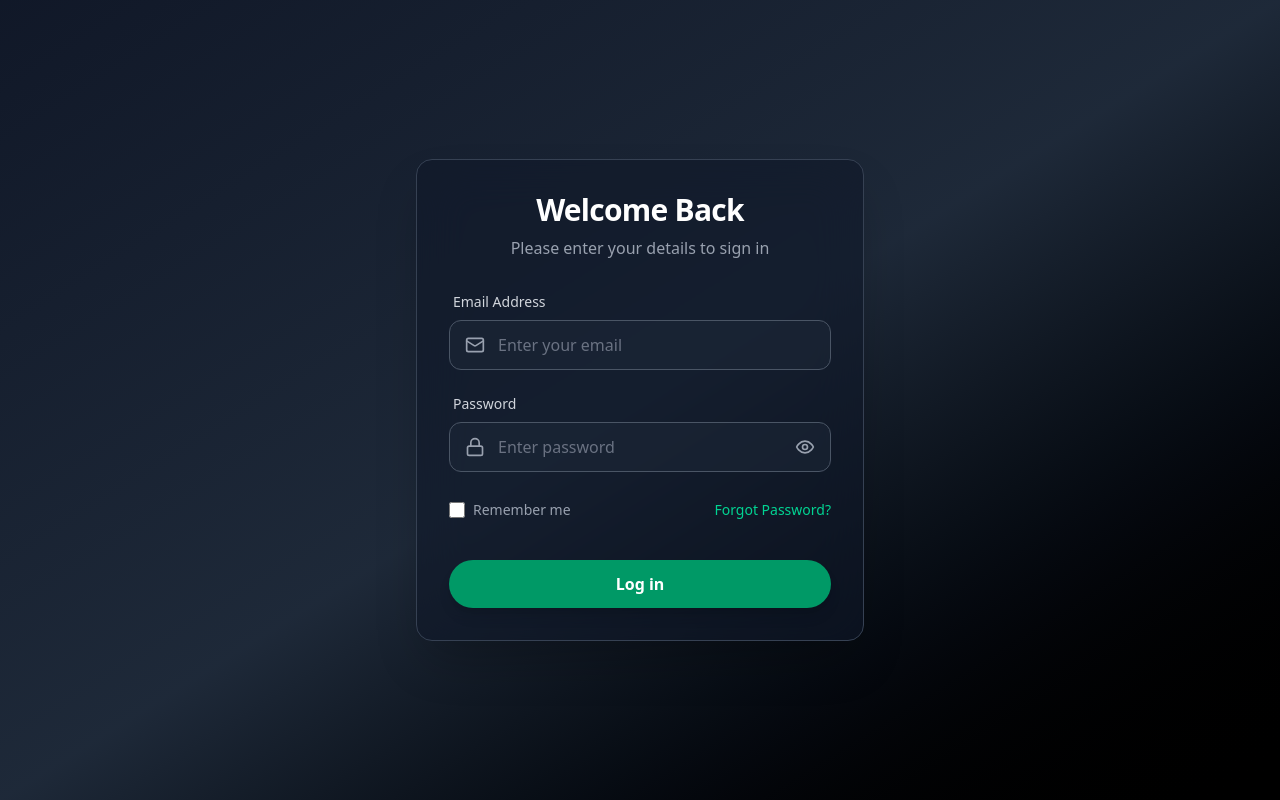
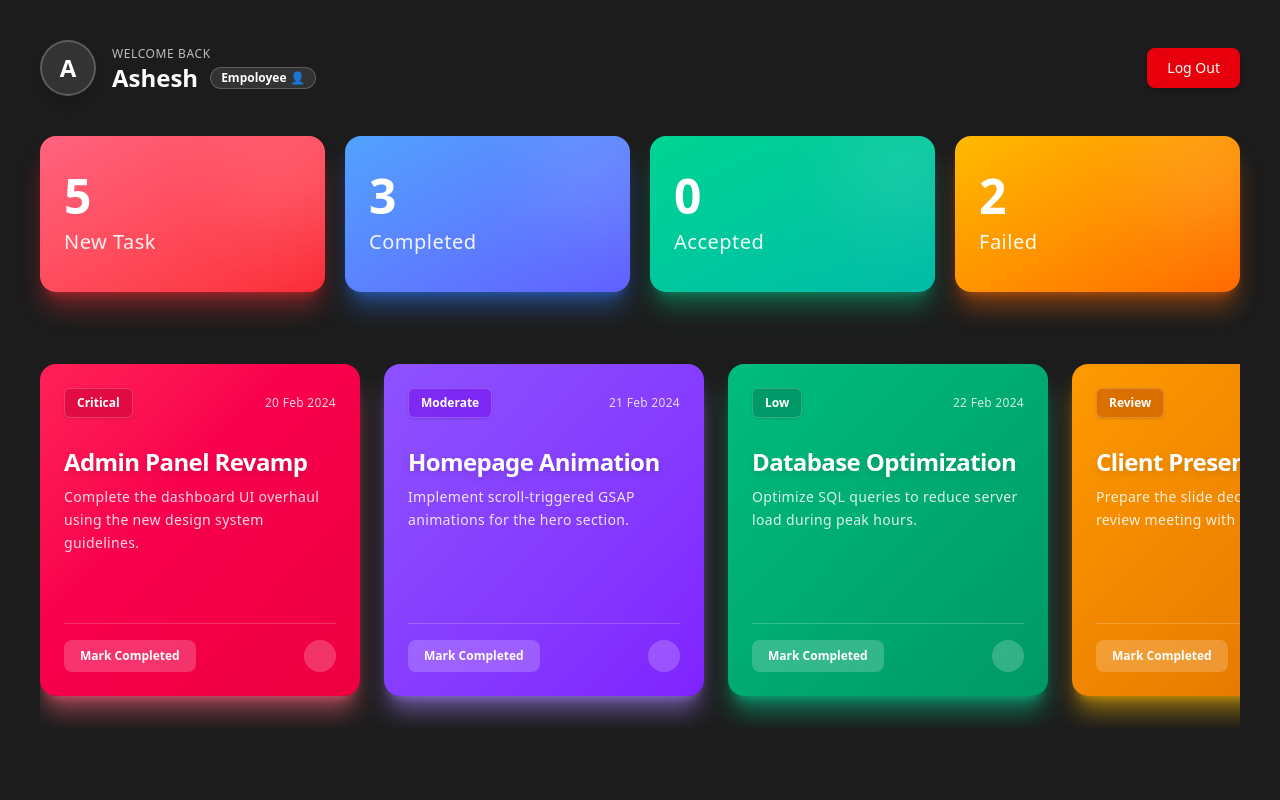
Before and after one commit to 4-Endless-coder/Employee-Management-System, a React (Vite) app: page / in a window 1280 px wide. Built offline with nearby package versions, Linux system fonts and the light colour scheme.

Commit message:
Emp Dashboard

```diff
--- a/src/App.jsx
+++ b/src/App.jsx
@@ -1,11 +1,13 @@
 import React from "react";
 import Login from "./components/Auth/Login";
+import EmployeeDashboard from "./components/Dashboard/EmployeeDashboard";
 
 
 const App = () => {
   return (
     <>
-      <Login />
+      {/* <Login /> */}
+      <EmployeeDashboard />
     </>
   );
 };
--- a/src/components/Dashboard/EmployeeDashboard.jsx
+++ b/src/components/Dashboard/EmployeeDashboard.jsx
@@ -0,0 +1,16 @@
+import React from 'react'
+import Header from '../../other/Header'
+import TaskListNumber from '../../other/TaskListNumber'
+import TaskList from '../TaskList/TaskList'
+
+const EmployeeDashboard = () => {
+  return (
+    <div className='p-10 bg-[#1C1C1C] h-screen'>
+        <Header />
+        <TaskListNumber />
+        <TaskList />
+    </div>
+  )
+}
+
+export default EmployeeDashboard
--- /dev/null
+++ b/src/components/TaskList/TaskList.jsx
@@ -0,0 +1,109 @@
+import React from "react";
+
+const TaskList = () => {
+  const tasks = [
+    {
+      priority: "Critical",
+      date: "20 Feb 2024",
+      title: "Admin Panel Revamp",
+      desc: "Complete the dashboard UI overhaul using the new design system guidelines.",
+      colorClass: "bg-gradient-to-br from-rose-500 to-rose-600",
+      shadowClass: "shadow-rose-400/50",
+      tagColor: "bg-rose-700/50",
+    },
+    {
+      priority: "Moderate",
+      date: "21 Feb 2024",
+      title: "Homepage Animation",
+      desc: "Implement scroll-triggered GSAP animations for the hero section.",
+      colorClass: "bg-gradient-to-br from-violet-500 to-violet-600",
+      shadowClass: "shadow-violet-400/50",
+      tagColor: "bg-violet-700/50",
+    },
+    {
+      priority: "Low",
+      date: "22 Feb 2024",
+      title: "Database Optimization",
+      desc: "Optimize SQL queries to reduce server load during peak hours.",
+      colorClass: "bg-gradient-to-br from-emerald-500 to-emerald-600",
+      shadowClass: "shadow-emerald-400/50",
+      tagColor: "bg-emerald-700/50",
+    },
+    {
+      priority: "Review",
+      date: "24 Feb 2024",
+      title: "Client Presentation",
+      desc: "Prepare the slide deck for the Q1 review meeting with stakeholders.",
+      colorClass: "bg-gradient-to-br from-amber-500 to-amber-600",
+      shadowClass: "shadow-amber-400/50",
+      tagColor: "bg-amber-700/50",
+    },
+    {
+      priority: "Draft",
+      date: "25 Feb 2024",
+      title: "Blog Content",
+      desc: "Draft 3 articles about the new feature release for the marketing team.",
+      colorClass: "bg-gradient-to-br from-slate-700 to-slate-800",
+      shadowClass: "shadow-slate-500/40",
+      tagColor: "bg-slate-600",
+    },
+  ];
+
+  return (
+    <div
+      id="tasklist"
+      className="mt-10 flex h-[55%] w-full snap-x snap-mandatory flex-nowrap items-center gap-6 overflow-x-auto scroll-smooth py-8"
+    >
+      {tasks.map((task, idx) => (
+        <div
+          key={idx}
+          className={` ${task.colorClass} group relative flex h-full w-[320px] shrink-0 snap-center flex-col justify-between rounded-2xl p-6 shadow-xl ${task.shadowClass} cursor-pointer overflow-hidden transition-all duration-300 hover:-translate-y-2 hover:scale-105`}
+        >
+          <div className="pointer-events-none absolute top-0 left-0 h-full w-full bg-white/5 opacity-0 transition-opacity group-hover:opacity-100" />
+
+          <div className="z-10 flex items-center justify-between">
+            <span
+              className={`rounded-md border border-white/20 px-3 py-1.5 text-xs font-bold text-white shadow-sm backdrop-blur-sm ${task.tagColor}`}
+            >
+              {task.priority}
+            </span>
+            <span className="text-xs font-medium tracking-wide text-white/80">
+              {task.date}
+            </span>
+          </div>
+
+          <div className="z-10 mt-8">
+            <h2 className="mb-3 text-2xl leading-none font-bold tracking-tight text-white drop-shadow-md">
+              {task.title}
+            </h2>
+            <p className="line-clamp-3 text-sm leading-relaxed font-medium tracking-wide text-white/85">
+              {task.desc}
+            </p>
+          </div>
+
+          <div className="z-10 mt-auto flex items-center justify-between border-t border-white/20 pt-4">
+            <button className="rounded-lg bg-white/20 px-4 py-2 text-xs font-semibold text-white backdrop-blur-md transition-colors hover:bg-white/30">
+              Mark Completed
+            </button>
+            <div className="flex h-8 w-8 items-center justify-center rounded-full bg-white/20 text-black transition-colors group-hover:bg-white">
+              <svg
+                xmlns="http://www.w3.org/2000/svg"
+                viewBox="0 0 24 24"
+                fill="currentColor"
+                className="h-4 w-4 text-transparent transition-colors group-hover:text-black"
+              >
+                <path
+                  fillRule="evenodd"
+                  d="M12.97 3.97a.75.75 0 0 1 1.06 0l7.5 7.5a.75.75 0 0 1 0 1.06l-7.5 7.5a.75.75 0 1 1-1.06-1.06l6.22-6.22H3a.75.75 0 0 1 0-1.5h16.19l-6.22-6.22a.75.75 0 0 1 0-1.06Z"
+                  clipRule="evenodd"
+                />
+              </svg>
+            </div>
+          </div>
+        </div>
+      ))}
+    </div>
+  );
+};
+
+export default TaskList;
--- a/src/index.css
+++ b/src/index.css
@@ -7,3 +7,18 @@
     @apply bg-black text-white; /* Sets background to black and text to white for contrast */
   }
 }
+
+#tasklist::-webkit-scrollbar {
+  display: none;
+}
+
+/* Hide scrollbar for Chrome, Safari and Opera */
+#tasklist::-webkit-scrollbar {
+  display: none;
+}
+
+/* Hide scrollbar for IE, Edge and Firefox */
+#tasklist {
+  -ms-overflow-style: none;  /* IE and Edge */
+  scrollbar-width: none;  /* Firefox */
+}
--- /dev/null
+++ b/src/other/Header.jsx
@@ -0,0 +1,44 @@
+import React from "react";
+
+const Header = () => {
+  const user = {
+    name: "Ashesh",
+    role: "Empoloyee",
+    profileImage: null,
+  };
+
+  return (
+    <div className="flex items-center justify-between">
+      <div className="flex items-center gap-4">
+        <div className="flex h-14 w-14 items-center justify-center overflow-hidden rounded-full border-2 border-white/20 bg-white/10 shadow-lg">
+          {/* Fallback to Initials if no image */}
+          <span className="text-2xl font-bold text-white">
+            {user.name.charAt(0)}
+          </span>
+        </div>
+
+        <div className="flex flex-col">
+          <h1 className="mb-1 text-xs font-medium tracking-wider text-white/70 uppercase">
+            Welcome Back
+          </h1>
+
+          <div className="flex items-center gap-3">
+            <h2 className="text-2xl leading-none font-bold text-white">
+              {user.name}
+            </h2>
+
+            <span className="rounded-full border border-white/20 bg-white/10 px-2.5 py-0.5 text-xs font-semibold text-white backdrop-blur-sm">
+              {user.role} 👤
+            </span>
+          </div>
+        </div>
+      </div>
+
+      <button className="rounded-lg bg-red-600 px-5 py-2.5 text-sm font-medium text-white shadow-md transition-all hover:bg-red-700 active:scale-95">
+        Log Out
+      </button>
+    </div>
+  );
+};
+
+export default Header;
--- /dev/null
+++ b/src/other/TaskListNumber.jsx
@@ -0,0 +1,66 @@
+import React from "react";
+
+const TaskListNumber = () => {
+  const data = [
+    {
+      number: "5",
+      label: "New Task",
+      // Gradient: Rose to Red
+      gradient: "bg-gradient-to-br from-rose-400 to-red-500",
+      shadow: "shadow-red-500/40",
+      textColor: "text-rose-50",
+    },
+    {
+      number: "3",
+      label: "Completed",
+      // Gt: Blue to Indigo
+      gradient: "bg-gradient-to-br from-blue-400 to-indigo-500",
+      shadow: "shadow-blue-500/40",
+      textColor: "text-blue-50",
+    },
+    {
+      number: "0",
+      label: "Accepted",
+      // Gt: Emerald to Teal
+      gradient: "bg-gradient-to-br from-emerald-400 to-teal-500",
+      shadow: "shadow-emerald-500/40",
+      textColor: "text-emerald-50",
+    },
+    {
+      number: "2",
+      label: "Failed",
+      // Gt: Amber to Orange
+      gradient: "bg-gradient-to-br from-amber-400 to-orange-500",
+      shadow: "shadow-orange-500/40",
+      textColor: "text-amber-50",
+    },
+  ];
+
+  return (
+    <div className="mt-10 w-full px-4 sm:px-0">
+      <div className="grid grid-cols-2 gap-5 lg:grid-cols-4">
+        {data.map((item, index) => (
+          <div
+            key={index}
+            className={`relative overflow-hidden ${item.gradient} rounded-2xl px-6 py-9 shadow-xl ${item.shadow} transform cursor-pointer transition-all duration-300 hover:-translate-y-1 hover:scale-105 hover:shadow-2xl`}
+          >
+            <div className="pointer-events-none absolute -top-8 -right-8 h-32 w-32 rounded-full bg-white/10 blur-2xl"></div>
+
+            <div className="relative z-10">
+              <h2 className="text-5xl font-bold tracking-tight text-white">
+                {item.number}
+              </h2>
+              <h3
+                className={`mt-2 text-xl font-medium ${item.textColor} tracking-wide`}
+              >
+                {item.label}
+              </h3>
+            </div>
+          </div>
+        ))}
+      </div>
+    </div>
+  );
+};
+
+export default TaskListNumber;
```
